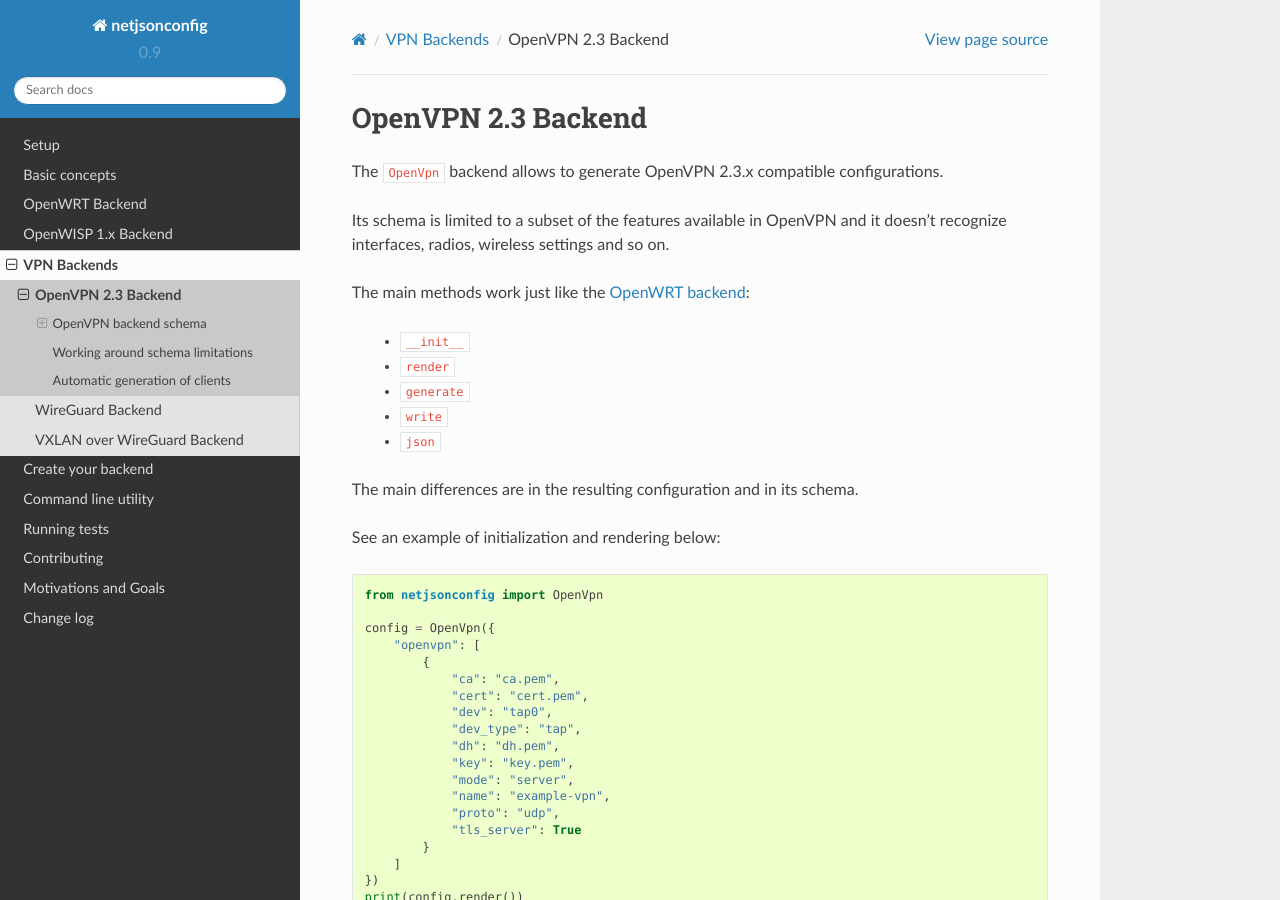
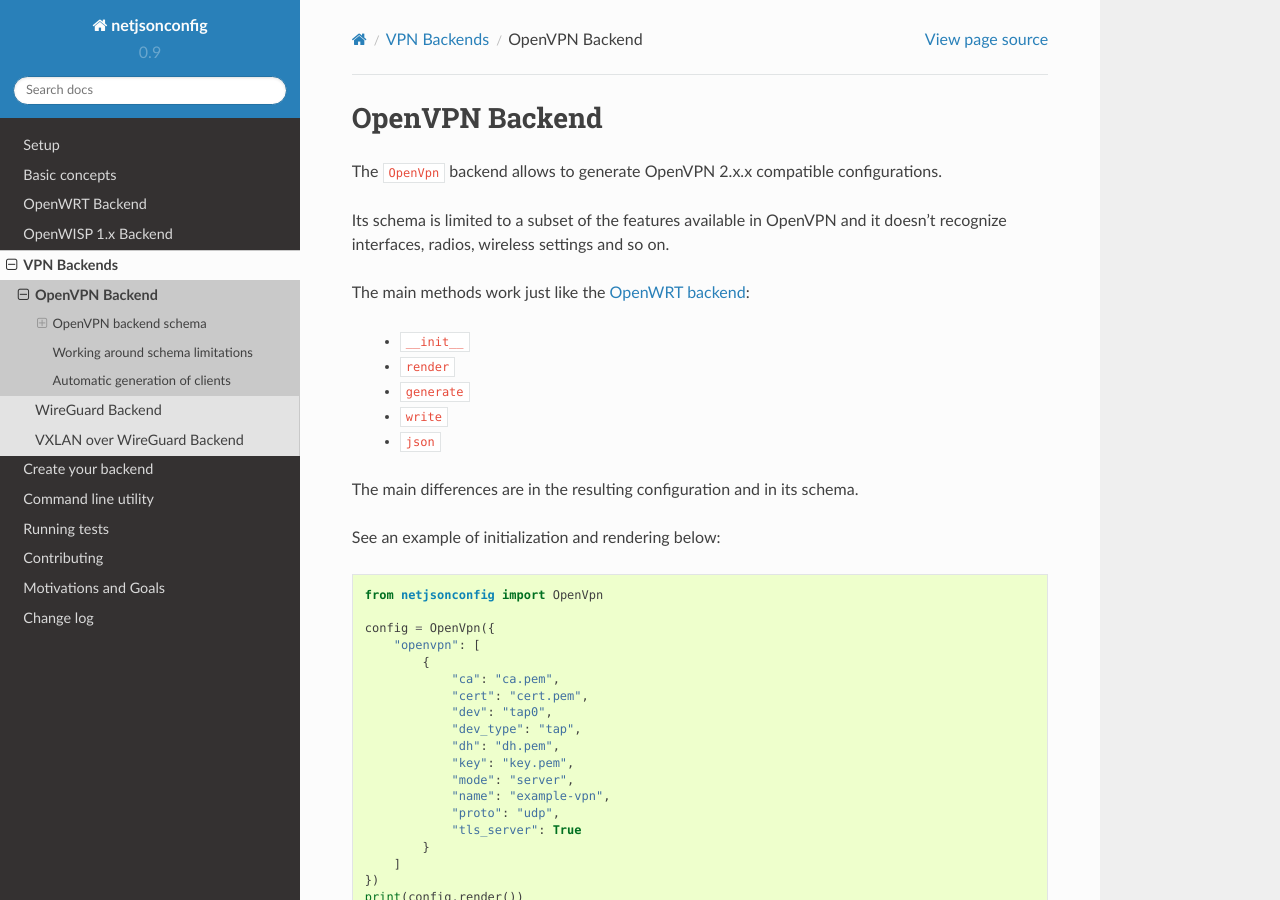
Before and after one commit to openwisp/netjsonconfig, a Sphinx documentation site: the page built from docs/source/backends/openvpn.rst, in a window 1280 px wide and 900 px high. Built offline with Sphinx 7.4.7 and the Read the Docs theme 2.0.0, drawn with Linux system fonts in a browser that asks for light colours.

Commit message:
[docs] Updated OpenVpn version

```diff
--- a/docs/source/backends/openvpn.rst
+++ b/docs/source/backends/openvpn.rst
@@ -1,8 +1,8 @@
-===================
-OpenVPN 2.3 Backend
-===================
+===============
+OpenVPN Backend
+===============
 
-The ``OpenVpn`` backend allows to generate OpenVPN 2.3.x compatible configurations.
+The ``OpenVpn`` backend allows to generate OpenVPN 2.x.x compatible configurations.
 
 Its schema is limited to a subset of the features available in OpenVPN and it doesn't recognize
 interfaces, radios, wireless settings and so on.
```
